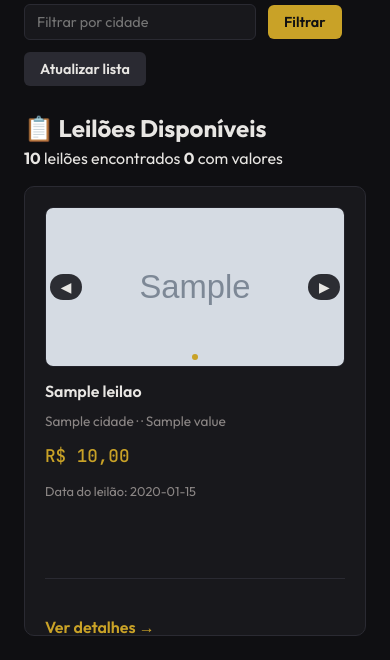
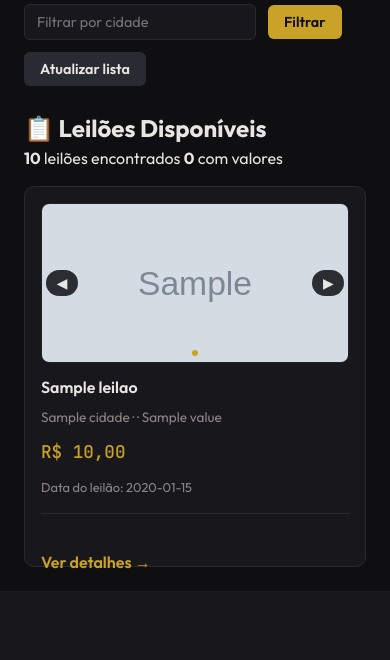
Before and after one commit to jhowkojac/monitor_leiloes, a FastAPI app: template app/templates/index.html in a window 390 px wide. Shown: the part 287-947 px from the top of the page. After the commit the page ends 856 px from the top, so only its background shows below. Run offline with FastAPI, Linux system fonts and the light colour scheme; the template is opened without the code that fills it: most values are stand-ins (such as "Sample title", 1, 10 or a date in 2020); grey boxes marked "Sample" are stand-in pictures.

Commit message:
fix: Restaurar layout responsivo do carousel e grid
- Adicionado media queries para grid responsivo
- Mantido carousel responsivo para mobile
- Layout corrigido para todos os tamanhos de tela
- Cards agora se adaptam corretamente em dispositivos móveis
- Carousel com altura ajustada para cada breakpoint

```diff
--- a/app/templates/index.html
+++ b/app/templates/index.html
@@ -246,6 +246,36 @@
     a { color: var(--accent); text-decoration: none; }
     a:hover { text-decoration: underline; }
 
+    /* Media queries para melhor layout do grid */
+    @media (max-width: 1200px) {
+      .grid {
+        grid-template-columns: repeat(auto-fit, minmax(300px, 1fr));
+      }
+      .card {
+        min-height: 420px;
+      }
+    }
+    @media (max-width: 768px) {
+      .grid {
+        grid-template-columns: repeat(auto-fit, minmax(280px, 1fr));
+        gap: 0.75rem;
+      }
+      .card {
+        padding: 1rem;
+        min-height: 400px;
+      }
+    }
+    @media (max-width: 480px) {
+      .grid {
+        grid-template-columns: 1fr;
+        gap: 1rem;
+      }
+      .card {
+        min-height: auto;
+        padding: 1rem;
+      }
+    }
+
     /* Media queries para carousel responsivo */
     @media (max-width: 768px) {
       .carousel {
```
